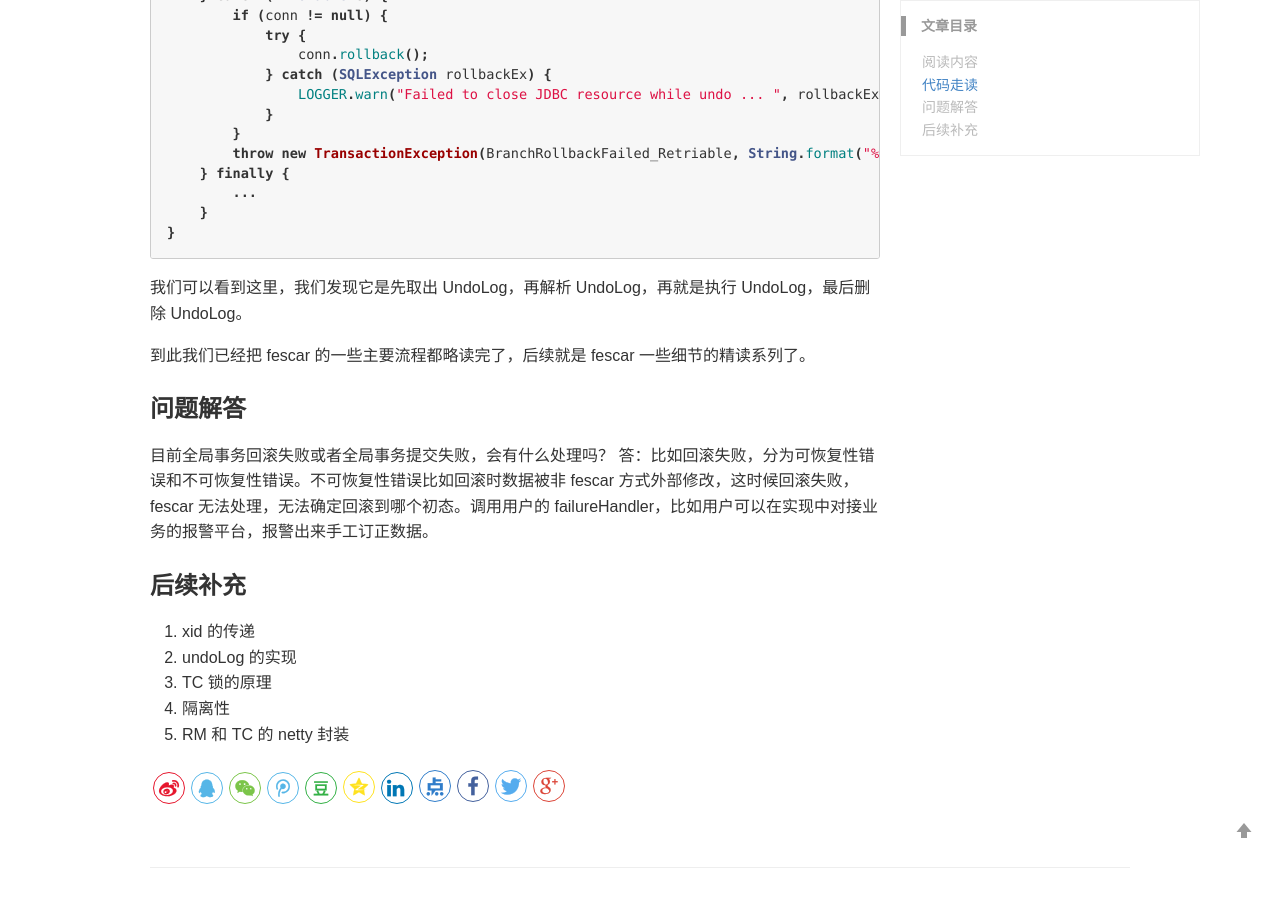
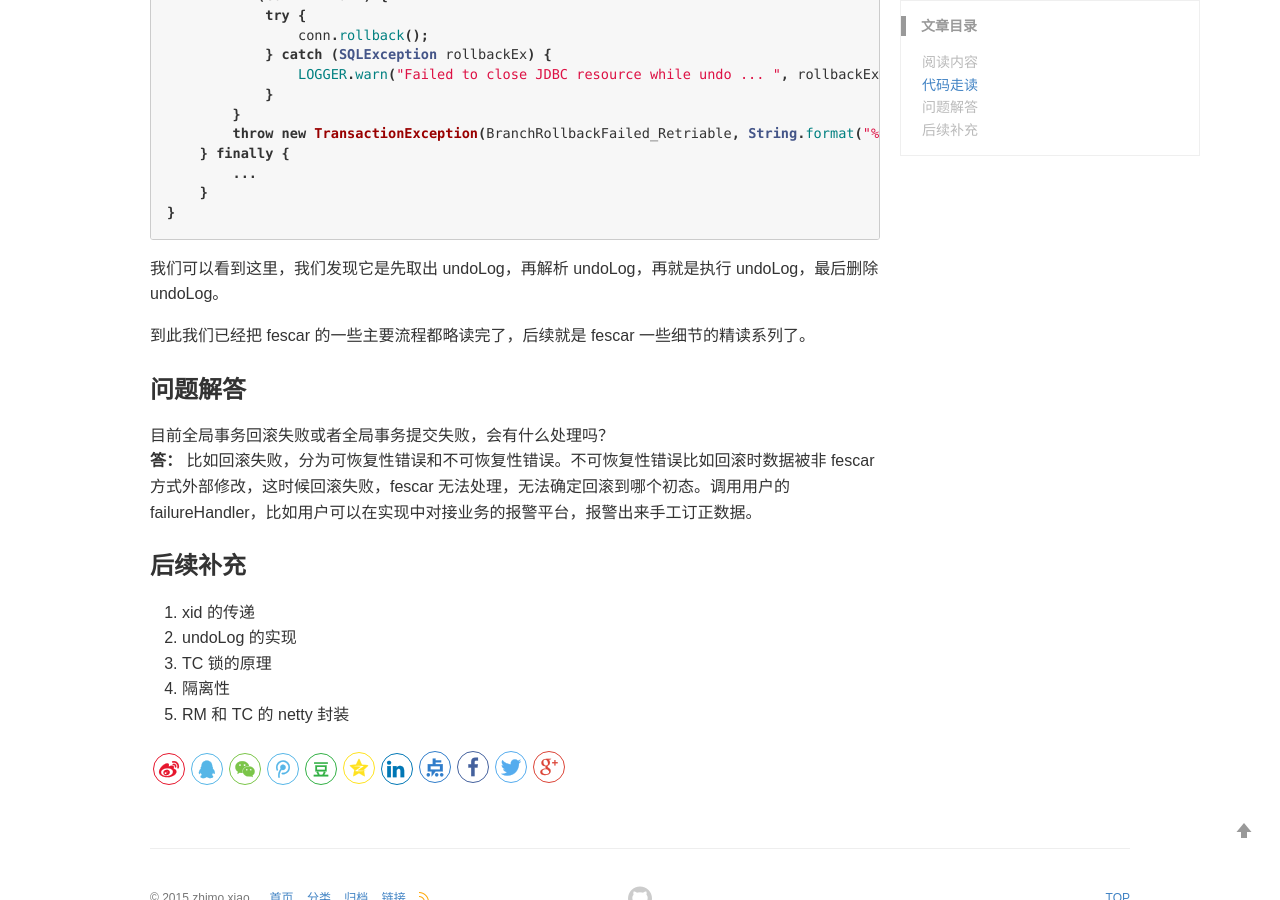
Before and after one commit to xyzhimo/xyzhimo.github.io, a Jekyll site: the page built from _posts/2019-02-11-【略读系列】fescar 源码 ( 五 ).md, in a window 1280 px wide and 900 px high, scrolled down 4981 px. Built offline with Jekyll 4.4.1, drawn with Linux system fonts in a browser that asks for light colours; comment, search, counter and statistics services are not loaded; some of the changed text lies outside the part shown.

````diff
--- a/_posts/2019-02-11-【略读系列】fescar 源码 ( 五 ).md
+++ b/_posts/2019-02-11-【略读系列】fescar 源码 ( 五 ).md
@@ -211,7 +211,6 @@ public static void undo(DataSourceProxy dataSourceProxy, String xid, long branch
     PreparedStatement selectPST = null;
     try {
         conn = dataSourceProxy.getPlainConnection();
-
         // The entire undo process should run in a local transaction.
         conn.setAutoCommit(false);
 
@@ -253,13 +252,13 @@ public static void undo(DataSourceProxy dataSourceProxy, String xid, long branch
 }
 ```
 
-我们可以看到这里，我们发现它是先取出 UndoLog，再解析 UndoLog，再就是执行 UndoLog，最后删除 UndoLog。
+我们可以看到这里，我们发现它是先取出 undoLog，再解析 undoLog，再就是执行 undoLog，最后删除 undoLog。
 
 到此我们已经把 fescar 的一些主要流程都略读完了，后续就是 fescar 一些细节的精读系列了。
 
 ### 问题解答
-目前全局事务回滚失败或者全局事务提交失败，会有什么处理吗？
-答：比如回滚失败，分为可恢复性错误和不可恢复性错误。不可恢复性错误比如回滚时数据被非 fescar 方式外部修改，这时候回滚失败，fescar 无法处理，无法确定回滚到哪个初态。调用用户的 failureHandler，比如用户可以在实现中对接业务的报警平台，报警出来手工订正数据。
+目前全局事务回滚失败或者全局事务提交失败，会有什么处理吗？<br>
+**答：** 比如回滚失败，分为可恢复性错误和不可恢复性错误。不可恢复性错误比如回滚时数据被非 fescar 方式外部修改，这时候回滚失败，fescar 无法处理，无法确定回滚到哪个初态。调用用户的 failureHandler，比如用户可以在实现中对接业务的报警平台，报警出来手工订正数据。
 
 ### 后续补充
 1. xid 的传递
````
Also changed, not shown: other parts of _posts/2019-02-11-【略读系列】fescar 源码 ( 五 ).md (+1 -1 lines), 9 other files.
